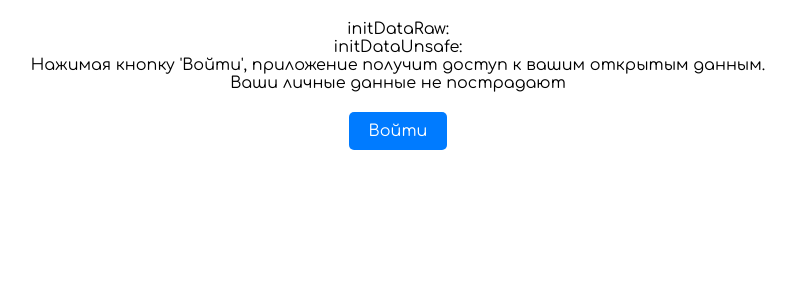
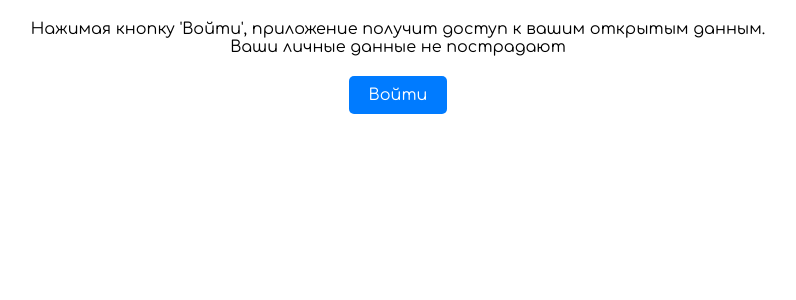
Before and after one commit to gefeeplay/mini-app, a Vue app: page / in a window 1280 px wide. Shown: the top 300 px of the page, without its empty margins (242-1038 px from the left). Built offline with nearby package versions, Linux system fonts and the light colour scheme.

Commit message:
hide initData

```diff
--- a/src/components/LoginView.vue
+++ b/src/components/LoginView.vue
@@ -5,7 +5,7 @@ import { useUserStore } from '../data/user.js'
 import { useTelegram } from '../composables/useTelegram.js'
 
 const userStore = useUserStore()
-const { userData, initDataRaw, initDataUnsafe } = useTelegram()
+const { userData } = useTelegram()
 const tgLoginValue = ref('')
 
 // Устанавливаем ID пользователя Telegram при загрузке компонента
@@ -59,8 +59,8 @@ async function login() {
 
 <template>
   <div class="login-container">
-    <div> initDataRaw: {{ initDataRaw }}</div>
-    <div> initDataUnsafe: {{ initDataUnsafe}}</div>
+    <!--<div> initDataRaw: {{ initDataRaw }}</div>-->
+    <!--<div> initDataUnsafe: {{ initDataUnsafe}}</div>-->
     <div>Нажимая кнопку 'Войти', приложение получит доступ к вашим открытым данным.<br>
       Ваши личные данные не пострадают
     </div>
--- a/src/composables/useTelegram.js
+++ b/src/composables/useTelegram.js
@@ -7,16 +7,16 @@ export function provideTelegram() {
   const userData = ref(null)
   const theme = ref('light')
   const tg = ref(null)
-  const initDataRaw = ref(null)
-  const initDataUnsafe = ref(null)
+  /*const initDataRaw = ref(null)
+  const initDataUnsafe = ref(null)*/
 
   if (window.Telegram?.WebApp) {
     tg.value = window.Telegram.WebApp
     tg.value.expand() // Раскрываем на весь экран
     userData.value = tg.value.initDataUnsafe?.user
     theme.value = tg.value.colorScheme
-    initDataRaw.value = tg.value.initData
-    initDataUnsafe.value = tg.value.initDataUnsafe
+    /*initDataRaw.value = tg.value.initData
+    initDataUnsafe.value = tg.value.initDataUnsafe*/
   }
 
   const userPhoto = computed(() => userData.value?.photo_url || null)
@@ -26,8 +26,8 @@ export function provideTelegram() {
     theme,
     tg,
     userPhoto,
-    initDataRaw,
-    initDataUnsafe
+    /*initDataRaw,
+    initDataUnsafe*/
   })
 }
 
```
